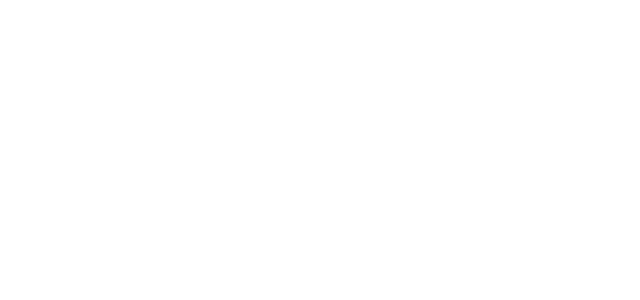
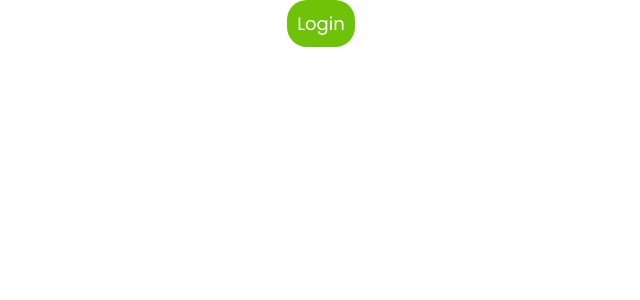
Before and after one commit to Abishekpriyan12/Tosstheturf-, a React (Create React App) app in the folder client/: page / in a window 1280 px wide. Shown: the top 300 px of the page, without its empty margins (319-959 px from the left). Built offline with nearby package versions, Linux system fonts and the light colour scheme.

Commit message:
icon button recreated

```diff
--- a/client/src/components/Button-Component/ButtonComponent.css
+++ b/client/src/components/Button-Component/ButtonComponent.css
@@ -8,3 +8,8 @@ button{
         color: #fff;
         font-size: 18px;
     }
+    .button img {
+        margin-right: 8px;
+        width: 20px;
+        height: 20px;
+    }
--- a/client/src/components/Button-Component/ButtonComponent.js
+++ b/client/src/components/Button-Component/ButtonComponent.js
@@ -1,8 +1,8 @@
 import React from "react";
 import './ButtonComponent.css'
-const ButtonComponent = ({btnName}) => {
+const ButtonComponent = ({btnName,iconPath}) => {
     return(<div className="button">
-        <button>{btnName}</button>
+        <button>{iconPath && <img src={iconPath} alt={`${btnName} icon`}></img>}{btnName}</button>
     </div>)
 };
 export default ButtonComponent;
--- a/client/src/components/Home-Component/HomePageComponent.js
+++ b/client/src/components/Home-Component/HomePageComponent.js
@@ -2,6 +2,7 @@ import React from "react";
 import ButtonComponent from "../Button-Component/ButtonComponent";
 const HomePageComponent = () => {
     return(<div className="home-page">
+        <ButtonComponent btnName="Login"></ButtonComponent>
     </div>)
 };
 export default HomePageComponent;
--- a/client/src/index.css
+++ b/client/src/index.css
@@ -1,3 +1,4 @@
+@import url('https://fonts.googleapis.com/css2?family=Poppins:wght@400;500;600;700&display=swap');
 body {
   margin: 0;
   font-family: -apple-system, BlinkMacSystemFont, 'Segoe UI', 'Roboto', 'Oxygen',
```
